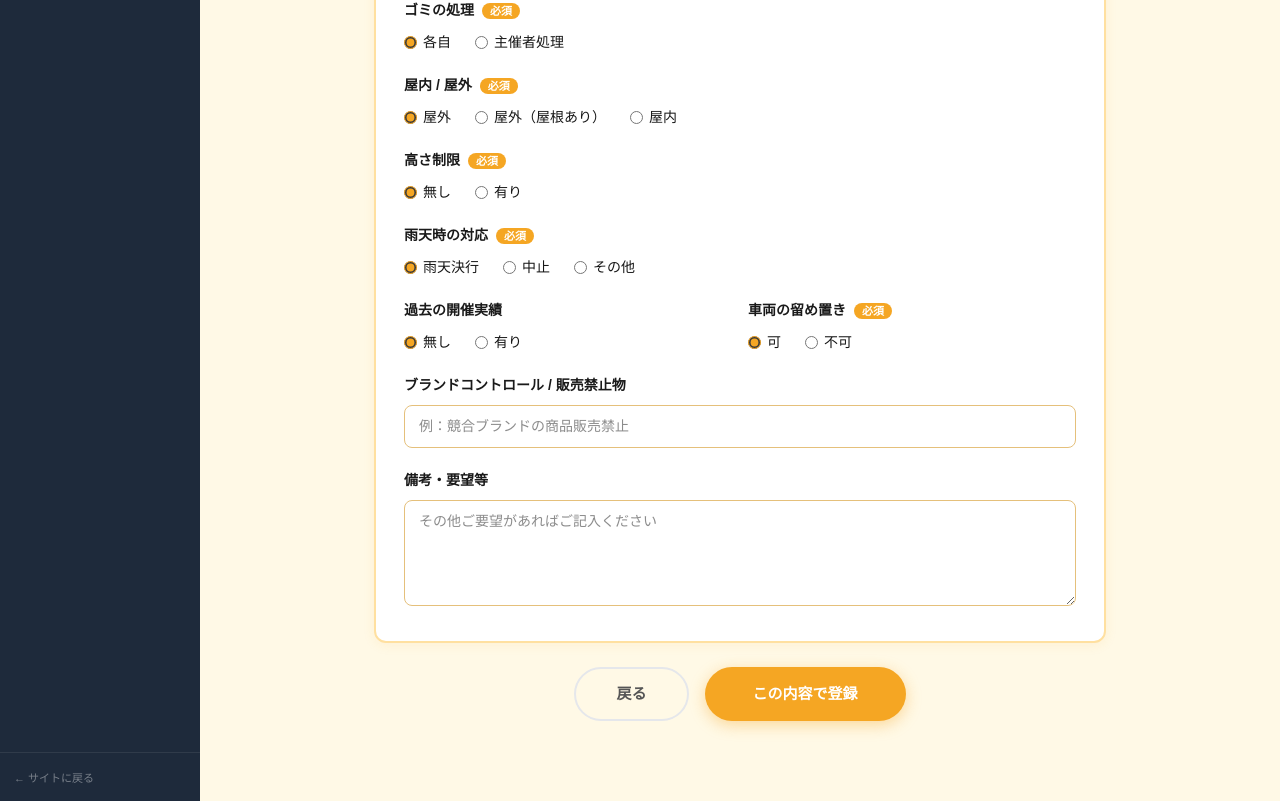
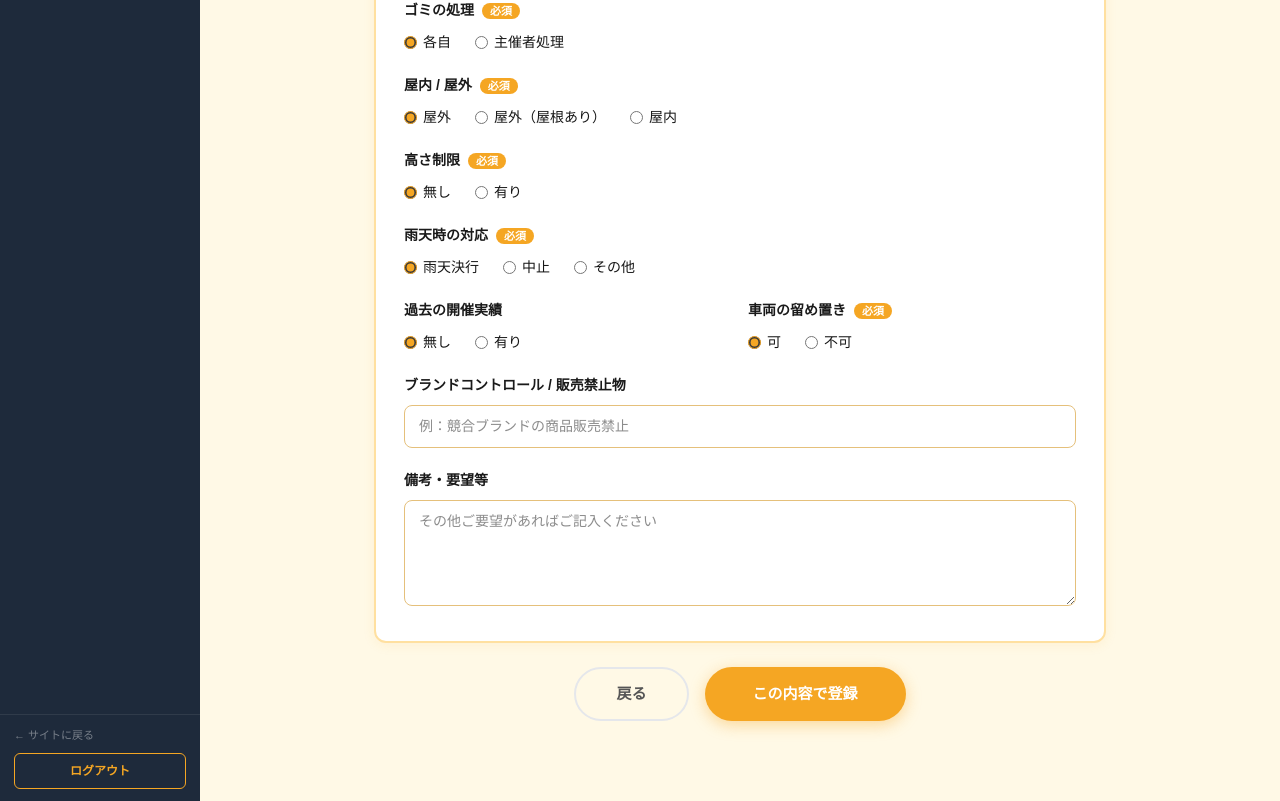
Before and after one commit to rinfuku0917/shutten-connect-navi, a Next.js app: page /dashboard/host/new-place in a window 1280 px wide. Shown: the part 1945-2746 px from the top of the page. Built offline with nearby package versions, Linux system fonts and the light colour scheme; no server answers.

Commit message:
add logout button to admin, seller, and host dashboards

```diff
--- a/app/admin/page.tsx
+++ b/app/admin/page.tsx
@@ -1,6 +1,8 @@
 'use client'
 import { useState, useRef } from 'react'
 import Link from 'next/link'
+import { useRouter } from 'next/navigation'
+import { supabase } from '../lib/supabase'
 
 // ダミーデータ
 const dummySellers = [
@@ -18,6 +20,7 @@ const dummyPlaces = [
 ]
 
 export default function AdminPage() {
+  const router = useRouter()
   const [tab, setTab] = useState<'dashboard' | 'places' | 'sellers' | 'csv' | 'place-edit'>('dashboard')
   const [editPlace, setEditPlace] = useState<typeof dummyPlaces[0] | null>(null)
   const [sellers, setSellers] = useState(dummySellers)
@@ -95,7 +98,8 @@ export default function AdminPage() {
           ))}
         </nav>
         <div className='admin-sidebar-back' style={{ padding: '12px 14px', borderTop: '1px solid rgba(255,255,255,0.08)' }}>
-          <Link href="/" style={{ color: 'rgba(255,255,255,0.4)', fontSize: '12px', textDecoration: 'none' }}>← サイトに戻る</Link>
+          <Link href="/" style={{ color: 'rgba(255,255,255,0.4)', fontSize: '12px', textDecoration: 'none', display: 'block', marginBottom: '10px' }}>← サイトに戻る</Link>
+          <button onClick={async () => { await supabase.auth.signOut(); router.push('/login') }} style={{ width: '100%', background: 'transparent', color: '#F5A623', border: '1px solid #F5A623', borderRadius: '6px', padding: '8px', fontSize: '12px', fontWeight: '700', cursor: 'pointer' }}>ログアウト</button>
         </div>
       </div>
 
--- a/app/components/HostSidebar.tsx
+++ b/app/components/HostSidebar.tsx
@@ -1,6 +1,7 @@
 'use client'
 import Link from 'next/link'
-import { usePathname } from 'next/navigation'
+import { usePathname, useRouter } from 'next/navigation'
+import { supabase } from '../lib/supabase'
 
 const navItems = [
   { href: '/dashboard/host', icon: '📋', label: '場所・案件管理' },
@@ -10,6 +11,7 @@ const navItems = [
 
 export default function HostSidebar() {
   const pathname = usePathname()
+  const router = useRouter()
   return (
     <div className='dash-sidebar' style={{ width: '200px', background: '#1E2A3B', display: 'flex', flexDirection: 'column', flexShrink: 0 }}>
       <div className='dash-sidebar-head' style={{ padding: '16px 14px 12px', borderBottom: '1px solid rgba(255,255,255,0.08)' }}>
@@ -37,7 +39,8 @@ export default function HostSidebar() {
         })}
       </nav>
       <div className='dash-sidebar-back' style={{ padding: '12px 14px', borderTop: '1px solid rgba(255,255,255,0.08)' }}>
-        <Link href='/' style={{ color: 'rgba(255,255,255,0.4)', fontSize: '11px', textDecoration: 'none' }}>← サイトに戻る</Link>
+        <Link href='/' style={{ color: 'rgba(255,255,255,0.4)', fontSize: '11px', textDecoration: 'none', display: 'block', marginBottom: '10px' }}>← サイトに戻る</Link>
+        <button onClick={async () => { await supabase.auth.signOut(); router.push('/login') }} style={{ width: '100%', background: 'transparent', color: '#F5A623', border: '1px solid #F5A623', borderRadius: '6px', padding: '8px', fontSize: '12px', fontWeight: '700', cursor: 'pointer' }}>ログアウト</button>
       </div>
     </div>
   )
--- a/app/dashboard/seller/page.tsx
+++ b/app/dashboard/seller/page.tsx
@@ -2,6 +2,7 @@
 import { useState, useEffect } from 'react'
 import Link from 'next/link'
 import { supabase } from '../../lib/supabase'
+import { useRouter } from 'next/navigation'
 
 type DbMessage = { id: string, application_id: string, sender_id: string, body: string, sent_at: string }
 
@@ -36,6 +37,7 @@ const docs = [
 ]
 
 export default function SellerDashboard() {
+  const router = useRouter()
   type TabKey = 'home'|'applies'|'calendar'|'messages'|'docs'|'profile'
   const validTabs: TabKey[] = ['home','applies','calendar','messages','docs','profile']
   const getInitialTab = (): TabKey => {
@@ -133,7 +135,8 @@ export default function SellerDashboard() {
           ))}
         </nav>
         <div className='admin-sidebar-back' style={{ padding: '12px 14px', borderTop: '1px solid rgba(255,255,255,0.08)' }}>
-          <Link href="/" style={{ color: 'rgba(255,255,255,0.4)', fontSize: '11px', textDecoration: 'none' }}>← サイトに戻る</Link>
+          <Link href="/" style={{ color: 'rgba(255,255,255,0.4)', fontSize: '11px', textDecoration: 'none', display: 'block', marginBottom: '10px' }}>← サイトに戻る</Link>
+          <button onClick={async () => { await supabase.auth.signOut(); router.push('/login') }} style={{ width: '100%', background: 'transparent', color: '#F5A623', border: '1px solid #F5A623', borderRadius: '6px', padding: '8px', fontSize: '12px', fontWeight: '700', cursor: 'pointer' }}>ログアウト</button>
         </div>
       </div>
 
```
